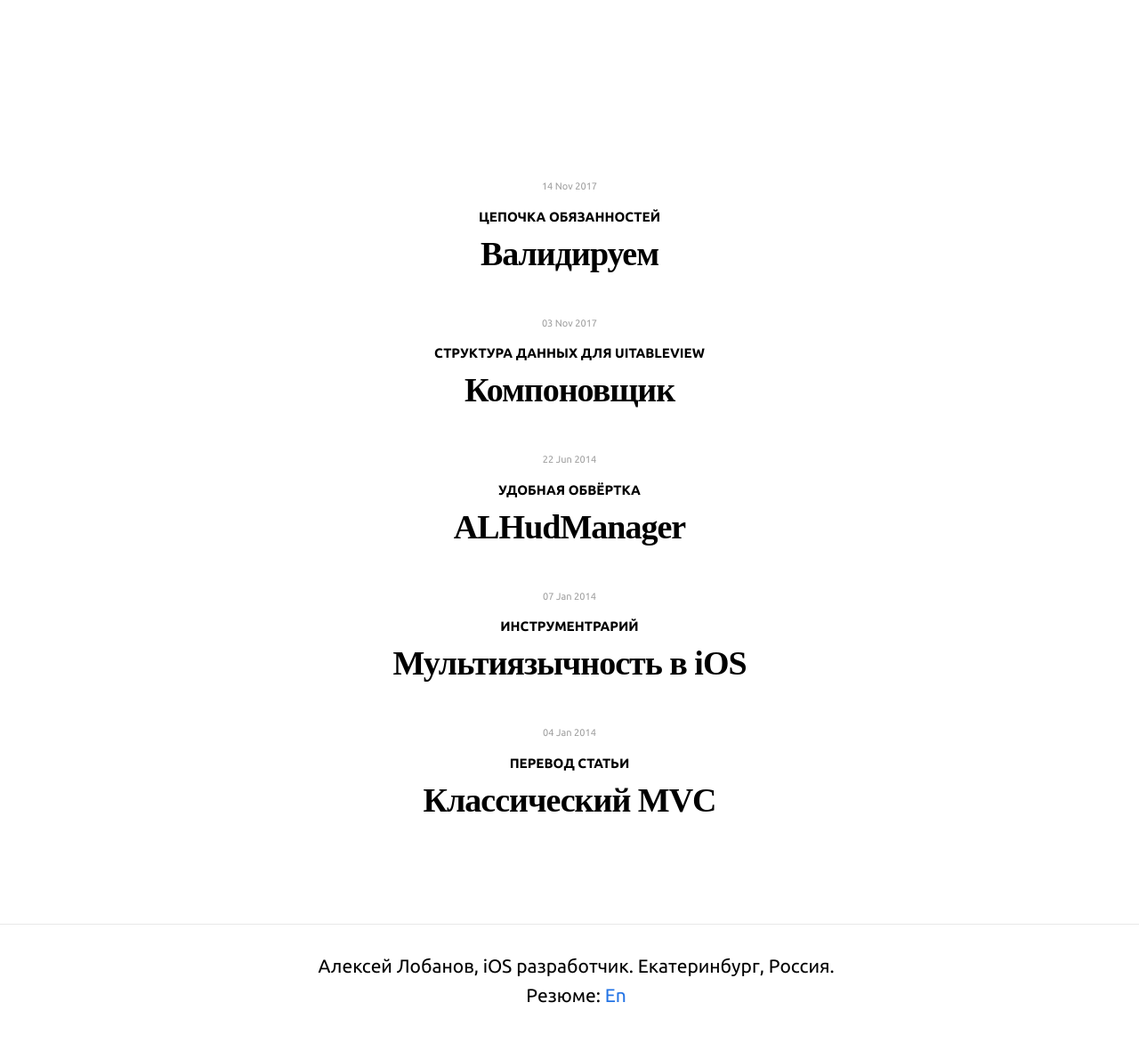
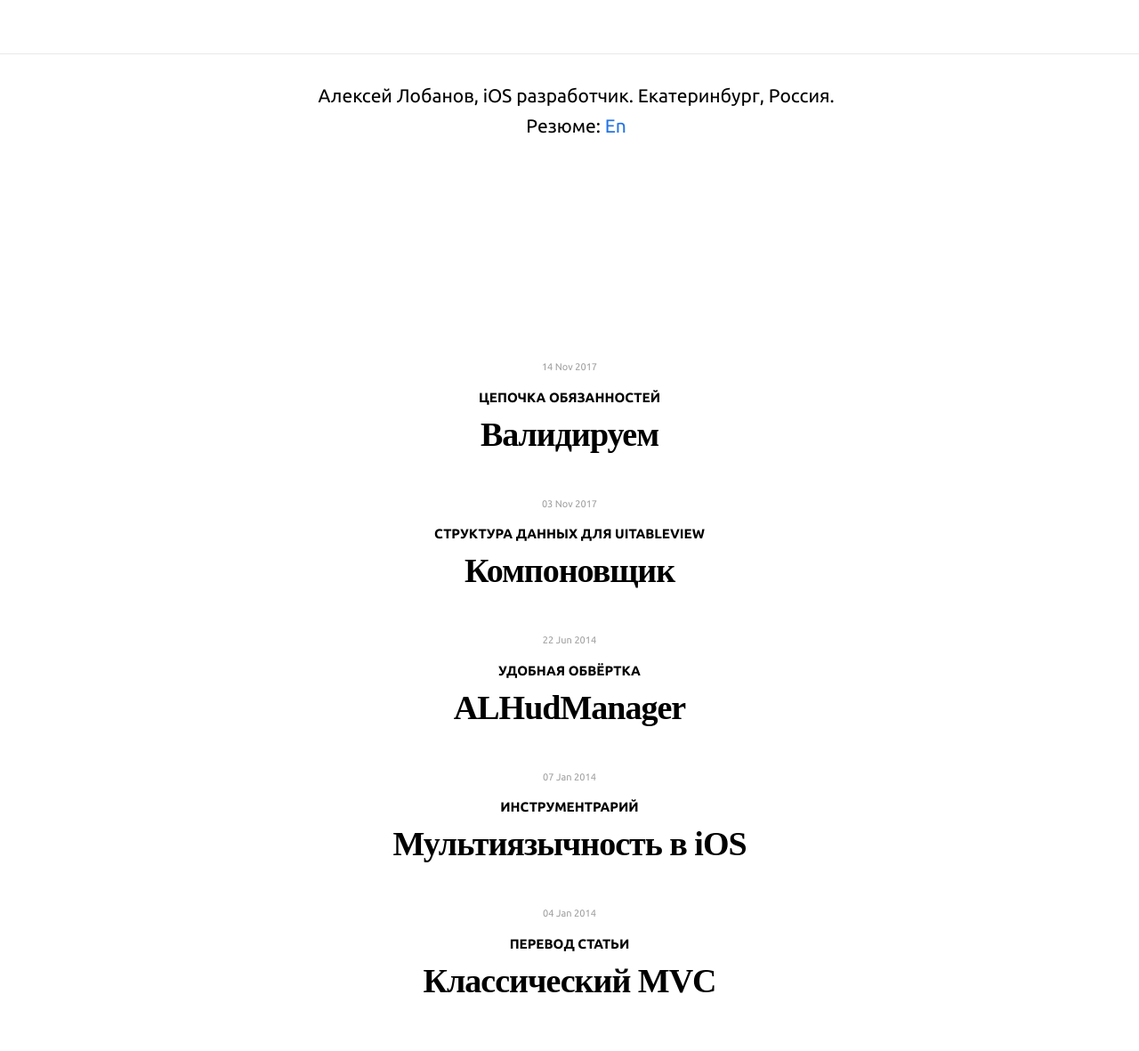
Before and after one commit to alobanov/alobanov.github.io, a Jekyll site: the page built from index.html, in a window 1280 px wide. Shown: the whole page at 89% size. Built offline with Jekyll 4.4.1, drawn with Linux system fonts in a browser that asks for light colours; some web fonts are replaced.

Commit message:
Update title_index.html

```diff
--- a/_layouts/title_index.html
+++ b/_layouts/title_index.html
@@ -2,6 +2,7 @@
 <html>
 
   {% include head.html %}
+  {% include title_footer.html %}
 
   <body>
 
@@ -13,8 +14,6 @@
       </div>
     </div>
 
-    {% include title_footer.html %}
-
   </body>
 
 </html>
```
